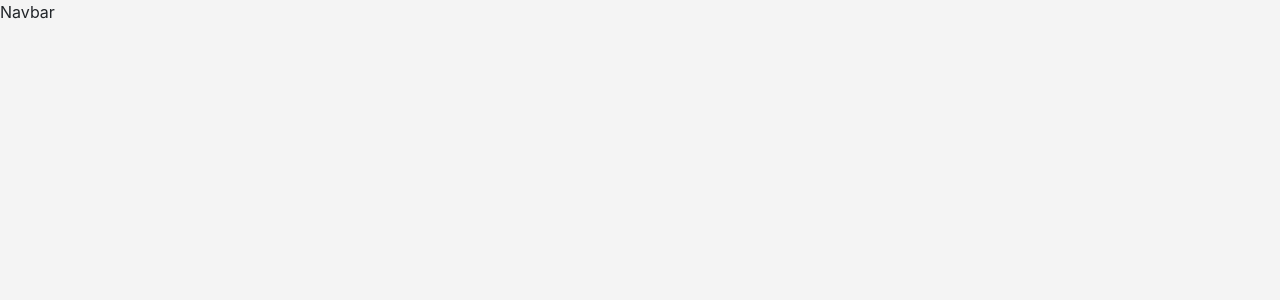
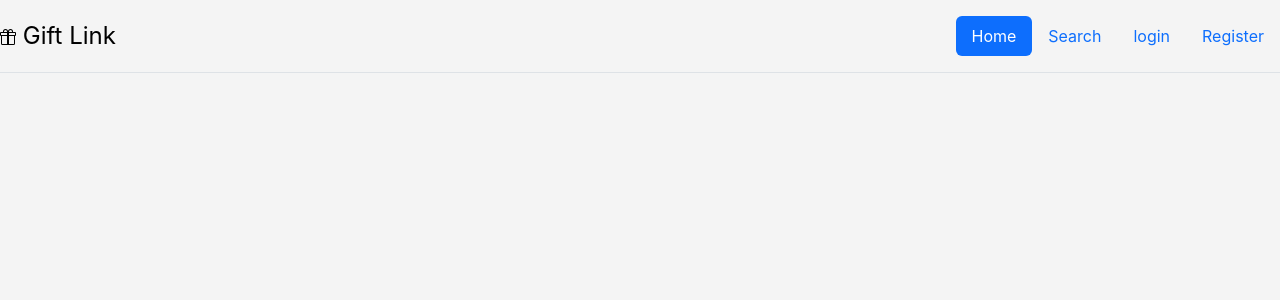
Before and after one commit to Lahir-Sai-Vignesh/GiftConnect, a React (Create React App) app in the folder frontend/: page /product/1 in a window 1280 px wide. Before the commit this address had no page. Shown: the top 300 px of the page. Built offline with nearby package versions, Linux system fonts and the light colour scheme.

Commit message:
added basic navbar and styled it

```diff
--- a/frontend/src/App.css
+++ b/frontend/src/App.css
@@ -124,66 +124,3 @@ body,
 }
 
 /* Customize the navbar brand and links */
-.navbar-brand, .nav-link {
-  font-size: 1.2rem; /* Increase font size */
-  font-weight: 500; /* Medium weight for better visibility */
-}
-
-/* Increase the font size and weight of nav-item */
-.nav-item .nav-link {
-  font-size: 1.1rem; /* Larger font size for nav links */
-  font-weight: bold; /* Bold font weight for emphasis */
-  color: #0056b3; /* Choose a color that stands out */
-}
-
-/* Change the background color of the navbar */
-.navbar {
-  background-color: #f8f9fa; /* A light color for contrast with the text */
-  box-shadow: 0 2px 4px rgba(0, 0, 0, 0.1); /* A subtle shadow for depth */
-}
-
-/* Add a hover effect to nav links */
-.nav-item .nav-link:hover {
-  color: #004085; /* A darker shade for hover state */
-  text-decoration: none; /* Optional: Removes the underline on hover */
-}
-
-/* Highlight the active nav link */
-.nav-item.active .nav-link, .nav-item .nav-link.active {
-  color: #d63384; /* A distinct color for the active page */
-  background-color: transparent; /* Optional: Adds a background color to the active link */
-  text-decoration: underline; /* Underlines the active link */
-  font-weight: bold; /* Makes the active link bold */
-}
-
-/* Style for login button */
-.nav-link.login-btn {
-  background-color: #28a745; /* A green color for login */
-  color: white;
-  padding: 0.5rem 1rem;
-  border-radius: 0.25rem;
-  transition: background-color 0.2s ease-in-out;
-}
-
-.nav-link.login-btn:hover,
-.nav-link.login-btn:focus {
-  background-color: #218838; /* A darker green on hover/focus for login */
-  color: white;
-  text-decoration: none;
-}
-
-/* Style for logout button */
-.nav-link.logout-btn {
-  background-color: #dc3545; /* A red color for logout */
-  color: white;
-  padding: 0.5rem 1rem;
-  border-radius: 0.25rem;
-  transition: background-color 0.2s ease-in-out;
-}
-
-.nav-link.logout-btn:hover,
-.nav-link.logout-btn:focus {
-  background-color: #c82333; /* A darker red on hover/focus for logout */
-  color: white;
-  text-decoration: none;
-}
--- a/frontend/src/components/Navbar/Navbar.js
+++ b/frontend/src/components/Navbar/Navbar.js
@@ -2,9 +2,23 @@ import React from 'react'
 
 function Navbar() {
   return (
-    <div>
-      Navbar
-    </div>
+    <header class="d-flex flex-wrap justify-content-center py-3 mb-4 border-bottom">
+      <a href="/" class="d-flex align-items-center mb-3 mb-md-0 me-md-auto link-body-emphasis text-decoration-none">
+
+        <span class="fs-4">
+        <svg xmlns="http://www.w3.org/2000/svg" width="16" height="16" fill="currentColor" class="bi bi-gift" viewBox="0 0 16 16">
+          <path d="M3 2.5a2.5 2.5 0 0 1 5 0 2.5 2.5 0 0 1 5 0v.006c0 .07 0 .27-.038.494H15a1 1 0 0 1 1 1v2a1 1 0 0 1-1 1v7.5a1.5 1.5 0 0 1-1.5 1.5h-11A1.5 1.5 0 0 1 1 14.5V7a1 1 0 0 1-1-1V4a1 1 0 0 1 1-1h2.038A3 3 0 0 1 3 2.506zm1.068.5H7v-.5a1.5 1.5 0 1 0-3 0c0 .085.002.274.045.43zM9 3h2.932l.023-.07c.043-.156.045-.345.045-.43a1.5 1.5 0 0 0-3 0zM1 4v2h6V4zm8 0v2h6V4zm5 3H9v8h4.5a.5.5 0 0 0 .5-.5zm-7 8V7H2v7.5a.5.5 0 0 0 .5.5z" />
+        </svg> Gift Link
+        </span>
+      </a>
+
+      <ul class="nav nav-pills">
+        <li class="nav-item"><a href="/" class="nav-link active" aria-current="page">Home</a></li>
+        <li class="nav-item"><a href="#" class="nav-link ">Search</a></li>
+        <li class="nav-item"><a href="#" class="nav-link">login</a></li>
+        <li class="nav-item"><a href="#" class="nav-link">Register</a></li>
+      </ul>
+    </header>
   )
 }
 
```
